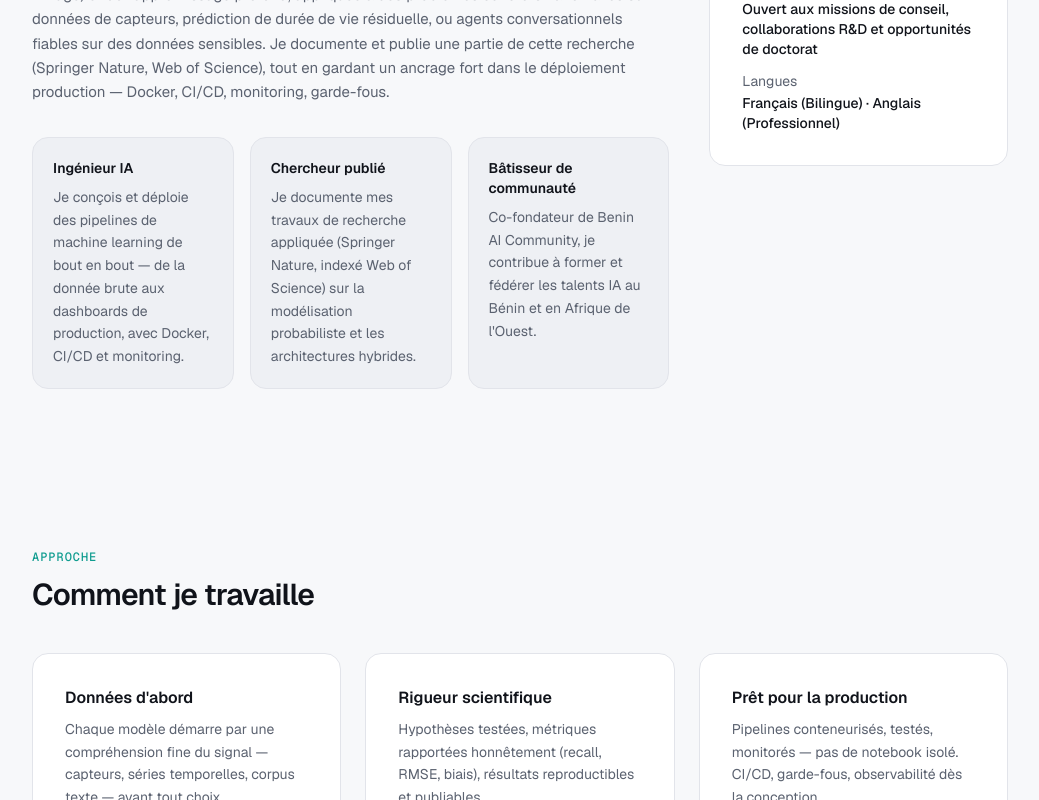
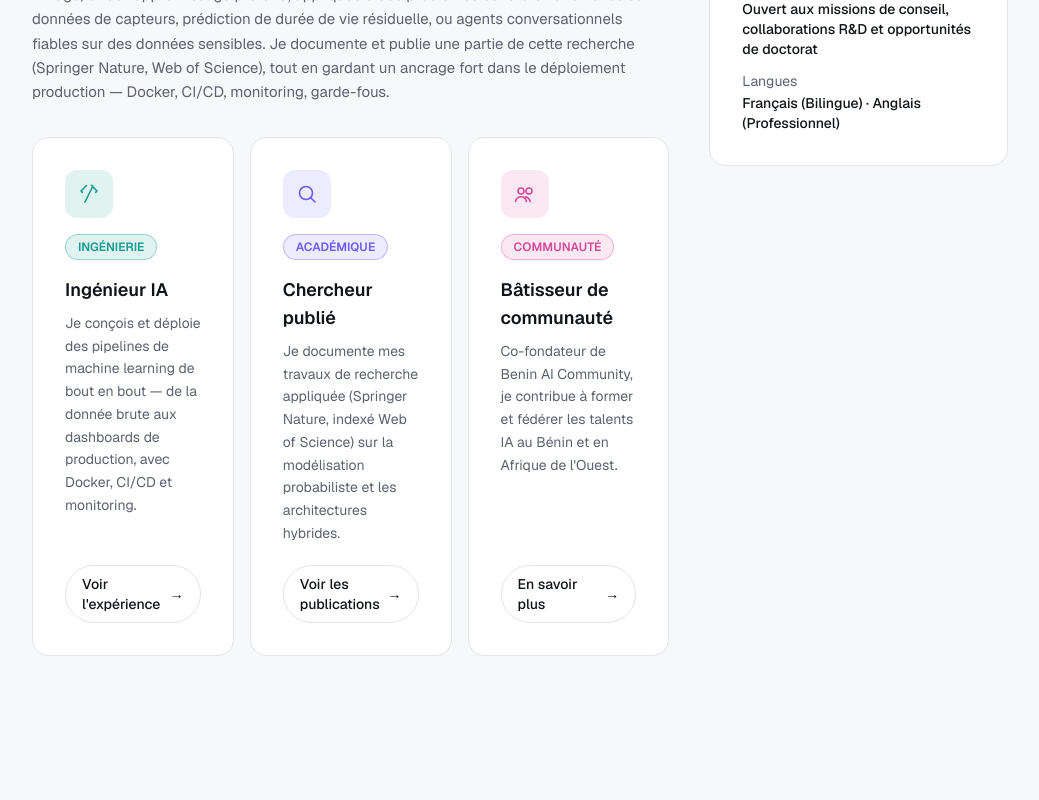
Before and after one commit to Thekidmaroi/MY-PORTOFOLIO, a Next.js app: page /a-propos in a window 1280 px wide. Shown: the part 740-1540 px from the top of the page, without its empty margins (120-1159 px from the left). Built offline with nearby package versions, Linux system fonts and the light colour scheme.

Commit message:
Refactor AboutPage to use DimensionCard and IconTile

```diff
--- a/src/app/a-propos/page.tsx
+++ b/src/app/a-propos/page.tsx
@@ -3,7 +3,10 @@ import { PageHeader } from "@/components/page-header";
 import { Section } from "@/components/section";
 import { Card } from "@/components/card";
 import { MediaSlot } from "@/components/media-slot";
+import { DimensionCard } from "@/components/dimension-card";
+import { IconTile, type IconName } from "@/components/icon-tile";
 import { profile, pillars } from "@/lib/data";
+import type { Tone } from "@/components/badge";
 
 export const metadata: Metadata = { title: "À propos" };
 
@@ -31,10 +34,7 @@ export default function AboutPage() {
 
             <div className="mt-8 grid gap-4 sm:grid-cols-3">
               {pillars.map((pillar) => (
-                <div key={pillar.title} className="rounded-2xl border border-border bg-surface-2 p-5">
-                  <h3 className="text-sm font-semibold">{pillar.title}</h3>
-                  <p className="mt-2 text-sm leading-relaxed text-muted">{pillar.text}</p>
-                </div>
+                <DimensionCard key={pillar.title} {...pillar} />
               ))}
             </div>
           </div>
@@ -72,22 +72,31 @@ export default function AboutPage() {
 
       <Section eyebrow="Approche" title="Comment je travaille">
         <div className="grid gap-6 sm:grid-cols-3">
-          {[
+          {(
+            [
               {
                 title: "Données d'abord",
                 text: "Chaque modèle démarre par une compréhension fine du signal — capteurs, séries temporelles, corpus texte — avant tout choix d'architecture.",
+                tone: "cyan",
+                icon: "data",
               },
               {
                 title: "Rigueur scientifique",
                 text: "Hypothèses testées, métriques rapportées honnêtement (recall, RMSE, biais), résultats reproductibles et publiables.",
+                tone: "purple",
+                icon: "rigor",
               },
               {
                 title: "Prêt pour la production",
                 text: "Pipelines conteneurisés, testés, monitorés — pas de notebook isolé. CI/CD, garde-fous, observabilité dès la conception.",
+                tone: "green",
+                icon: "production",
               },
-          ].map((item) => (
+            ] satisfies { title: string; text: string; tone: Exclude<Tone, "neutral">; icon: IconName }[]
+          ).map((item) => (
             <Card key={item.title}>
-              <h3 className="font-semibold">{item.title}</h3>
+              <IconTile tone={item.tone} icon={item.icon} />
+              <h3 className="mt-4 font-semibold">{item.title}</h3>
               <p className="mt-2 text-sm leading-relaxed text-muted">{item.text}</p>
             </Card>
           ))}
```
Lines whose indentation alone changed are shown as unchanged.
